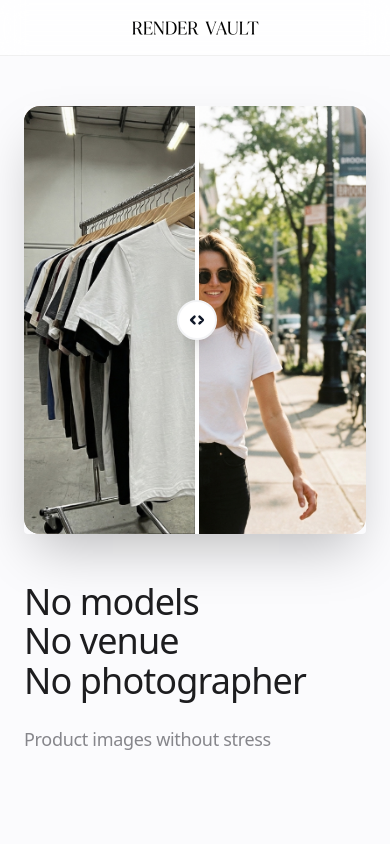
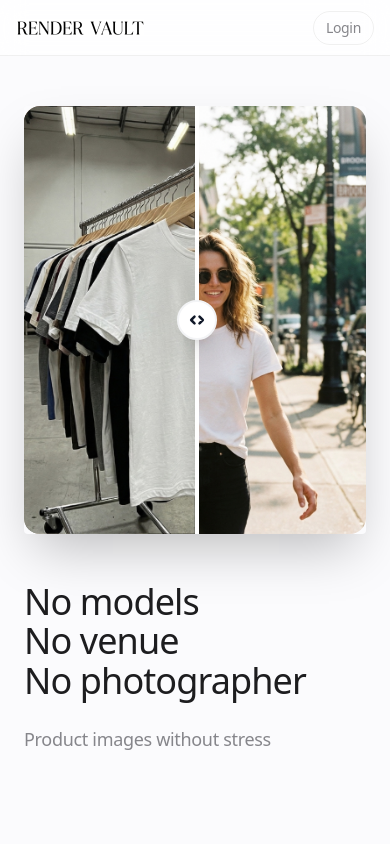
Before and after one commit to stevenshelley58-afk/redner-vault, a Next.js app: page / in a window 390 px wide. Shown: the top 844 px of the page. Built offline with nearby package versions, Linux system fonts and the light colour scheme.

Commit message:
Add login button to marketing header

```diff
--- a/components/LiquidDock.tsx
+++ b/components/LiquidDock.tsx
@@ -14,14 +14,27 @@ export default function LiquidDock() {
                 <div className="relative h-8 w-32">
                     <img src="/images/render-vault-logo-v2.png" alt="Render Vault" className="object-contain h-full w-full object-left" />
                 </div>
-                {/* Button Removed as requested */}
+                <div className="flex items-center gap-3">
+                    <a
+                        href="/login"
+                        className="rounded-full border border-border-ghost px-4 py-2 text-sm font-medium text-text-subtle transition hover:bg-surface"
+                    >
+                        Login
+                    </a>
+                </div>
             </div>
 
             {/* Mobile Header (Simple) */}
-            <div className="md:hidden fixed top-0 left-0 right-0 h-14 bg-white/80 backdrop-blur-md border-b border-border-ghost z-40 flex items-center justify-center">
+            <div className="md:hidden fixed top-0 left-0 right-0 h-14 bg-white/80 backdrop-blur-md border-b border-border-ghost z-40 flex items-center justify-between px-4">
                 <div className="relative h-8 w-32">
                     <img src="/images/render-vault-logo-v2.png" alt="Render Vault" className="object-contain h-full w-full" />
                 </div>
+                <a
+                    href="/login"
+                    className="rounded-full border border-border-ghost px-3 py-1.5 text-sm font-medium text-text-subtle transition hover:bg-surface"
+                >
+                    Login
+                </a>
             </div>
 
             <AnimatePresence>
```
